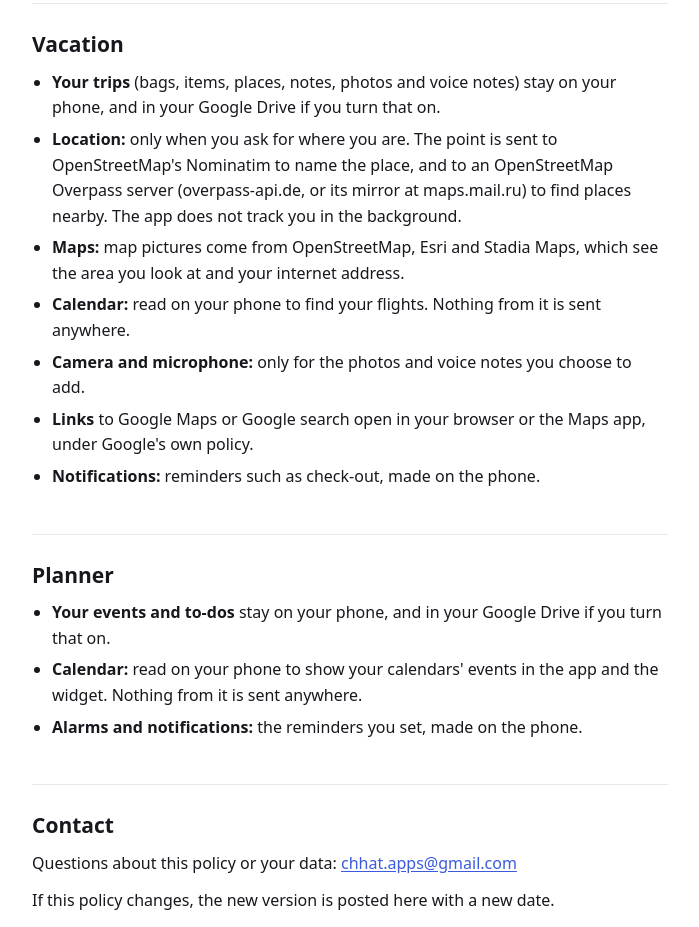
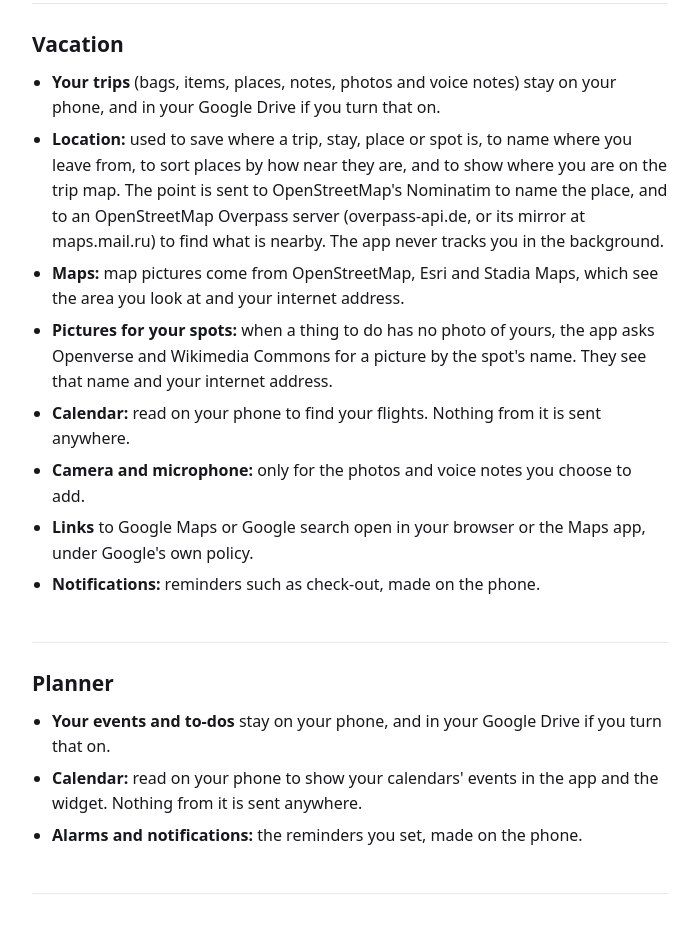
Before and after one commit to Chhat2206/Chhat2206.github.io, a plain HTML site: page privacy/index.html in a window 1280 px wide. Shown: the part 1698-2625 px from the top of the page, without its empty margins (290-989 px from the left). Drawn offline with Linux system fonts and the light colour scheme.

Commit message:
Vacation: spot pictures from Openverse/Wikimedia, and every use of location

```diff
--- a/privacy/index.html
+++ b/privacy/index.html
@@ -68,11 +68,14 @@
   <ul>
     <li><b>Your trips</b> (bags, items, places, notes, photos and voice notes) stay on your phone, and in your
       Google Drive if you turn that on.</li>
-    <li><b>Location:</b> only when you ask for where you are. The point is sent to OpenStreetMap's Nominatim to
-      name the place, and to an OpenStreetMap Overpass server (overpass-api.de, or its mirror at maps.mail.ru) to
-      find places nearby. The app does not track you in the background.</li>
+    <li><b>Location:</b> used to save where a trip, stay, place or spot is, to name where you leave from, to sort
+      places by how near they are, and to show where you are on the trip map. The point is sent to OpenStreetMap's
+      Nominatim to name the place, and to an OpenStreetMap Overpass server (overpass-api.de, or its mirror at
+      maps.mail.ru) to find what is nearby. The app never tracks you in the background.</li>
     <li><b>Maps:</b> map pictures come from OpenStreetMap, Esri and Stadia Maps, which see the area you look at
       and your internet address.</li>
+    <li><b>Pictures for your spots:</b> when a thing to do has no photo of yours, the app asks Openverse and
+      Wikimedia Commons for a picture by the spot's name. They see that name and your internet address.</li>
     <li><b>Calendar:</b> read on your phone to find your flights. Nothing from it is sent anywhere.</li>
     <li><b>Camera and microphone:</b> only for the photos and voice notes you choose to add.</li>
     <li><b>Links</b> to Google Maps or Google search open in your browser or the Maps app, under Google's own
```
